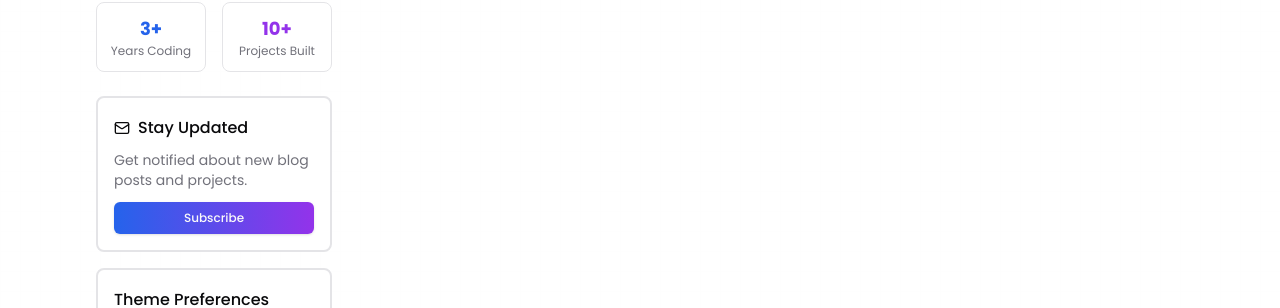
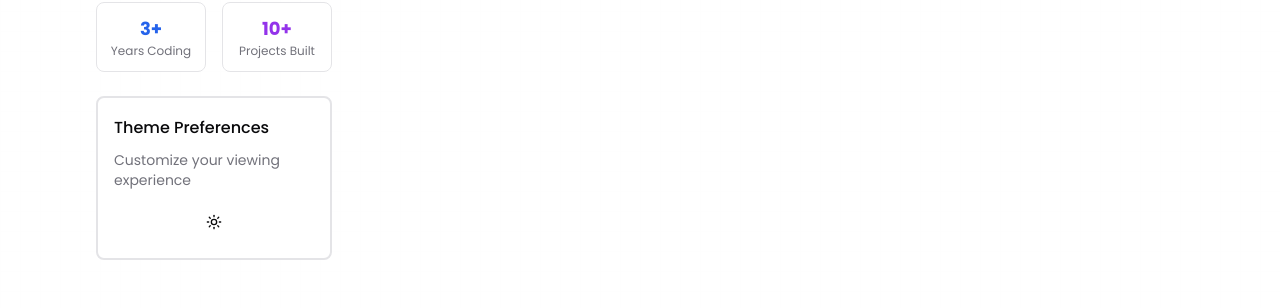
Before and after one commit to adhaghani/portfolio-2.0, a Next.js app: page / in a window 1280 px wide. Shown: the part 8438-8746 px from the top of the page. Built offline with nearby package versions, Linux system fonts and the light colour scheme; no server answers; the database is empty.

Commit message:
feat: removed newsletter from footer

```diff
--- a/components/footer.tsx
+++ b/components/footer.tsx
@@ -160,26 +160,6 @@ const Footer = () => {
               </div>
             </div>
 
-            {/* Newsletter Signup */}
-            <div className="p-4 bg-card border-2 rounded-lg mb-4">
-              <Text as="p" className="font-medium mb-2 flex items-center gap-2">
-                <Mail className="w-4 h-4" />
-                Stay Updated
-              </Text>
-              <Text as="p" styleVariant="muted" className="text-sm mb-3">
-                Get notified about new blog posts and projects.
-              </Text>
-              <Button
-                size="sm"
-                className="w-full bg-gradient-to-r from-blue-600 to-purple-600 hover:from-blue-700 hover:to-purple-700"
-                asChild
-              >
-                <Link href="mailto:adhaghani@gmail.com?subject=Newsletter Subscription">
-                  Subscribe
-                </Link>
-              </Button>
-            </div>
-
             {/* Theme Preferences */}
             <div className="p-4 bg-card border-2 rounded-lg">
               <Text as="p" className="font-medium mb-2">
```
